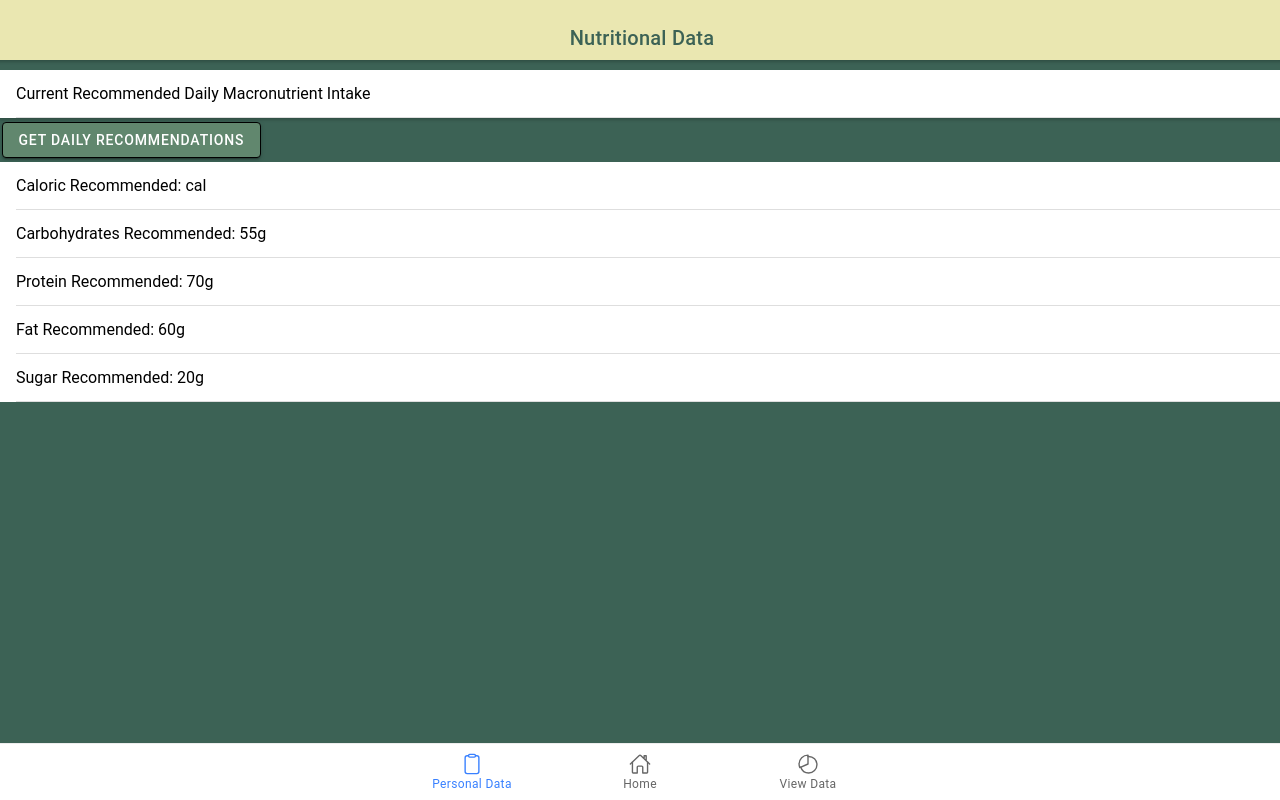
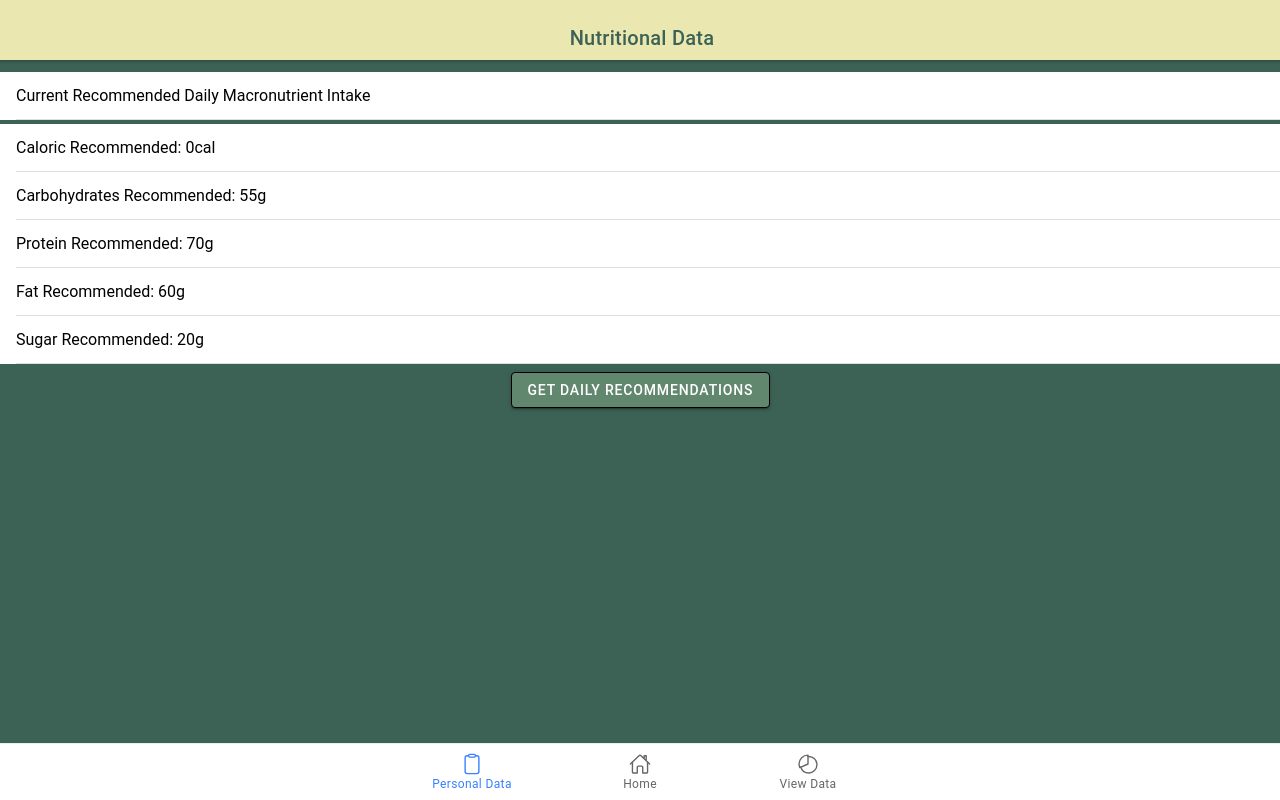
Before and after one commit to MacroFi/MacroFiApp, a React (Create React App) app: page /app/PeronalDataTab/ViewData in a window 1280 px wide. Built offline with nearby package versions, Linux system fonts and the light colour scheme.

Commit message:
Nutritional data page refactoring

```diff
--- a/src/pages/PersonalDataTab/EditPersonalDataPage.tsx
+++ b/src/pages/PersonalDataTab/EditPersonalDataPage.tsx
@@ -319,7 +319,7 @@ const EditPersonalDataPage: React.FC = () => {
             </IonCol>
           </IonRow>
 
-          <p>{JSON.stringify(personalData)}</p>
+          {/* <p>{JSON.stringify(personalData)}</p> */}
         </IonGrid>
       </IonContent>
     </IonPage>
--- a/src/pages/PersonalDataTab/NutritionalDataPage.tsx
+++ b/src/pages/PersonalDataTab/NutritionalDataPage.tsx
@@ -9,6 +9,9 @@ import {
   IonItem,
   IonPage,
   IonButton,
+  IonGrid,
+  IonRow,
+  IonCol,
 } from "@ionic/react";
 
 const NutritionalDataPage: React.FC = () => {
@@ -33,22 +36,23 @@ const NutritionalDataPage: React.FC = () => {
     return JSON.parse(local);
   };
 
-  const [userCal, setUserCal] = useState<any>();
+  const [userCal, setUserCal] = useState<any>(0);
 
   //https://www.livestrong.com/article/440416-fda-daily-nutritional-requirements/
   const [nutritionData, setNutritionData] = useState<NutritionalData>({
     fat: 55,
     protein: 70,
     carbs: 60,
-    sugar: 20
+    sugar: 20,
   });
 
   const collectData = async () => {
-    const uuid = window.localStorage.getItem("uuid")
+    const uuid = window.localStorage.getItem("uuid");
     const url = new URL(`http://127.0.0.1:5000/v1/user/${uuid}/calorie/need`);
     const response = await fetch(url);
     const uData = await response.json();
-    //console.log("cals", uData.calorie_need);
+
+    console.log(uData);
     setUserCal(parseInt(uData.calorie_need));
 
     if (response.status === 200) {
@@ -59,14 +63,15 @@ const NutritionalDataPage: React.FC = () => {
     const url2 = new URL(`http://127.0.0.1:5000/v1/user/${uuid}/macros`);
     const response2 = await fetch(url2);
     const uData2 = await response2.json();
-    //console.log("macros", uData2.macronutrients);
-    const temp = uData2.macronutrients // An array of FPC
+
+    console.log(uData2);
+    const temp = uData2.macronutrients; // An array of FPC
     const data = {
       carbs: parseInt(temp[0]),
       protein: parseInt(temp[1]),
       fat: parseInt(temp[2]),
-      sugar: parseInt(temp[3])
-    }
+      sugar: parseInt(temp[3]),
+    };
     setNutritionData(data);
 
     if (response.status === 200) {
@@ -83,23 +88,35 @@ const NutritionalDataPage: React.FC = () => {
           <IonButtons slot="start">
             <IonBackButton text=""></IonBackButton>
           </IonButtons>
-
           <IonTitle class="ion-text-center">Nutritional Data</IonTitle>
         </IonToolbar>
       </IonHeader>
 
       <IonContent>
-        <IonHeader>
-          <IonItem>Current Recommended Daily Macronutrient Intake</IonItem>{" "}
-        </IonHeader>
-        <>
-          <IonButton onClick={collectData}>Get Daily Recommendations</IonButton>
-        </>
-        <IonItem>Caloric Recommended: {userCal} cal</IonItem>
-        <IonItem>Carbohydrates Recommended: {nutritionData.fat}g</IonItem>
-        <IonItem>Protein Recommended: {nutritionData.protein}g</IonItem>
-        <IonItem>Fat Recommended: {nutritionData.carbs}g</IonItem>
-        <IonItem>Sugar Recommended: {nutritionData.sugar}g</IonItem>
+        <IonGrid>
+          <IonRow>
+            <IonCol>
+              <IonItem>Current Recommended Daily Macronutrient Intake</IonItem>
+            </IonCol>
+          </IonRow>
+
+          <IonRow>
+            <IonCol>
+              <IonItem>Caloric Recommended: {userCal}cal</IonItem>
+              <IonItem>Carbohydrates Recommended: {nutritionData.fat}g</IonItem>
+              <IonItem>Protein Recommended: {nutritionData.protein}g</IonItem>
+              <IonItem>Fat Recommended: {nutritionData.carbs}g</IonItem>
+              <IonItem>Sugar Recommended: {nutritionData.sugar}g</IonItem>
+            </IonCol>
+          </IonRow>
+
+          <IonRow>
+            <IonCol className="ion-text-center">
+              <IonButton onClick={collectData}>Get Daily Recommendations</IonButton>
+            </IonCol>
+          </IonRow>
+
+        </IonGrid>
       </IonContent>
     </IonPage>
   );
```
